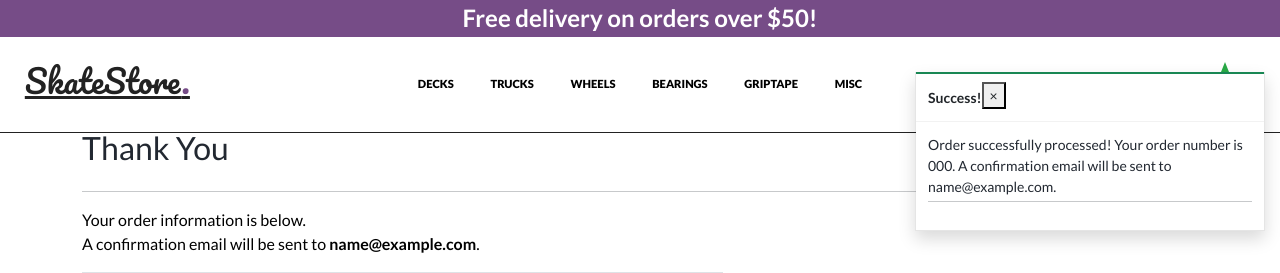
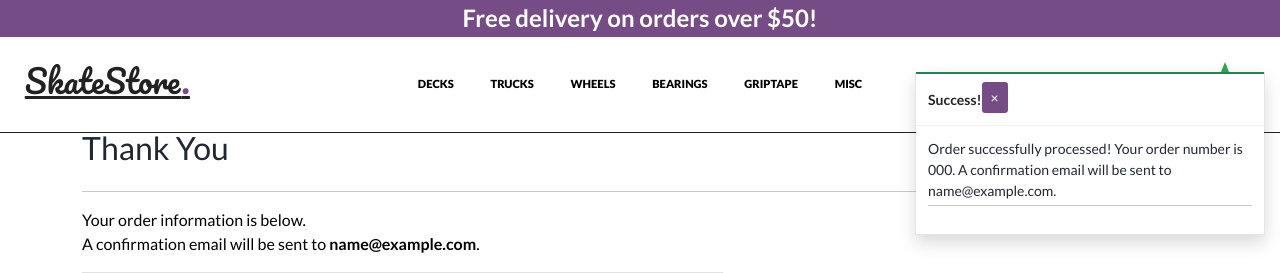
Before and after one commit to Kagebounshin/skateshop, a Django app: page /checkout/checkout_success/000 in a window 1280 px wide. Shown: the top 273 px of the page. Run offline with Django 3.2, Linux system fonts and the light colour scheme; data comes from the database, SQL or seed files in the repository; tables that the repository leaves empty hold one stand-in row (values such as "Sample post"); some libraries are stand-ins or nearby versions.

Commit message:
styled buttons

```diff
--- a/static/css/base.css
+++ b/static/css/base.css
@@ -584,6 +584,11 @@ a#shopnow {
     height: 2px;
 }
 
+.toast button {
+    background: #764c87;
+    float: right;
+}
+
 /* from CSS-tricks.com: https://css-tricks.com/snippets/css/css-triangle/ */
 .arrow-up {
     width: 0;
--- a/templates/includes/toasts/toast_error.html
+++ b/templates/includes/toasts/toast_error.html
@@ -3,7 +3,7 @@
     <div class="w-100 toast-capper bg-danger"></div>
     <div class="toast-header bg-white text-dark">
         <strong class="mr-auto">Error!</strong>
-        <button type="button" class="ml-2 mb-1 close text-dark" data-dismiss="toast" aria-label="Close">
+        <button type="button" class="ml-2 mb-1 close text-white btn btn-sm rounded-4" data-dismiss="toast" aria-label="Close">
             <span aria-hidden="true">&times;</span>
         </button>
     </div>
--- a/templates/includes/toasts/toast_info.html
+++ b/templates/includes/toasts/toast_info.html
@@ -3,7 +3,7 @@
     <div class="w-100 toast-capper bg-info"></div>
     <div class="toast-header bg-white text-dark">
         <strong class="mr-auto">Alert!</strong>
-        <button type="button" class="ml-2 mb-1 close text-dark" data-dismiss="toast" aria-label="Close">
+        <button type="button" class="ml-2 mb-1 close text-white btn btn-sm rounded-4" data-dismiss="toast" aria-label="Close">
             <span aria-hidden="true">&times;</span>
         </button>
     </div>
--- a/templates/includes/toasts/toast_success.html
+++ b/templates/includes/toasts/toast_success.html
@@ -3,7 +3,7 @@
     <div class="w-100 toast-capper bg-success"></div>
     <div class="toast-header bg-white text-dark">
         <strong class="mr-auto">Success!</strong>
-        <button type="button" class="ml-2 mb-1 close text-dark" data-dismiss="toast" aria-label="Close">
+        <button type="button" class="ml-2 mb-1 close text-white btn btn-sm rounded-4" data-dismiss="toast" aria-label="Close">
             <span aria-hidden="true">&times;</span>
         </button>
     </div>
@@ -41,7 +41,7 @@
                             Spend <strong>${{ free_delivery_delta }}</strong> more to get free next day delivery!
                         </p>
                     {% endif %}
-                    <a href="{% url 'view_bag' %}" class="btn btn-black btn-block rounded-0">
+                    <a href="{% url 'view_bag' %}" class="add-button btn btn-sm rounded-4">
                         <span class="text-uppercase">Go To Secure Checkout</span>
                         <span class="icon">
                             <i class="fas fa-lock"></i>
--- a/templates/includes/toasts/toast_warning.html
+++ b/templates/includes/toasts/toast_warning.html
@@ -3,7 +3,7 @@
     <div class="w-100 toast-capper bg-warning"></div>
     <div class="toast-header bg-white text-dark">
         <strong class="mr-auto">Warning!</strong>
-        <button type="button" class="ml-2 mb-1 close text-dark" data-dismiss="toast" aria-label="Close">
+        <button type="button" class="ml-2 mb-1 close text-white btn btn-sm rounded-4" data-dismiss="toast" aria-label="Close">
             <span aria-hidden="true">&times;</span>
         </button>
     </div>
```
Also changed, not shown: bag/templates/bag/bag.html (+4 -4 lines).
